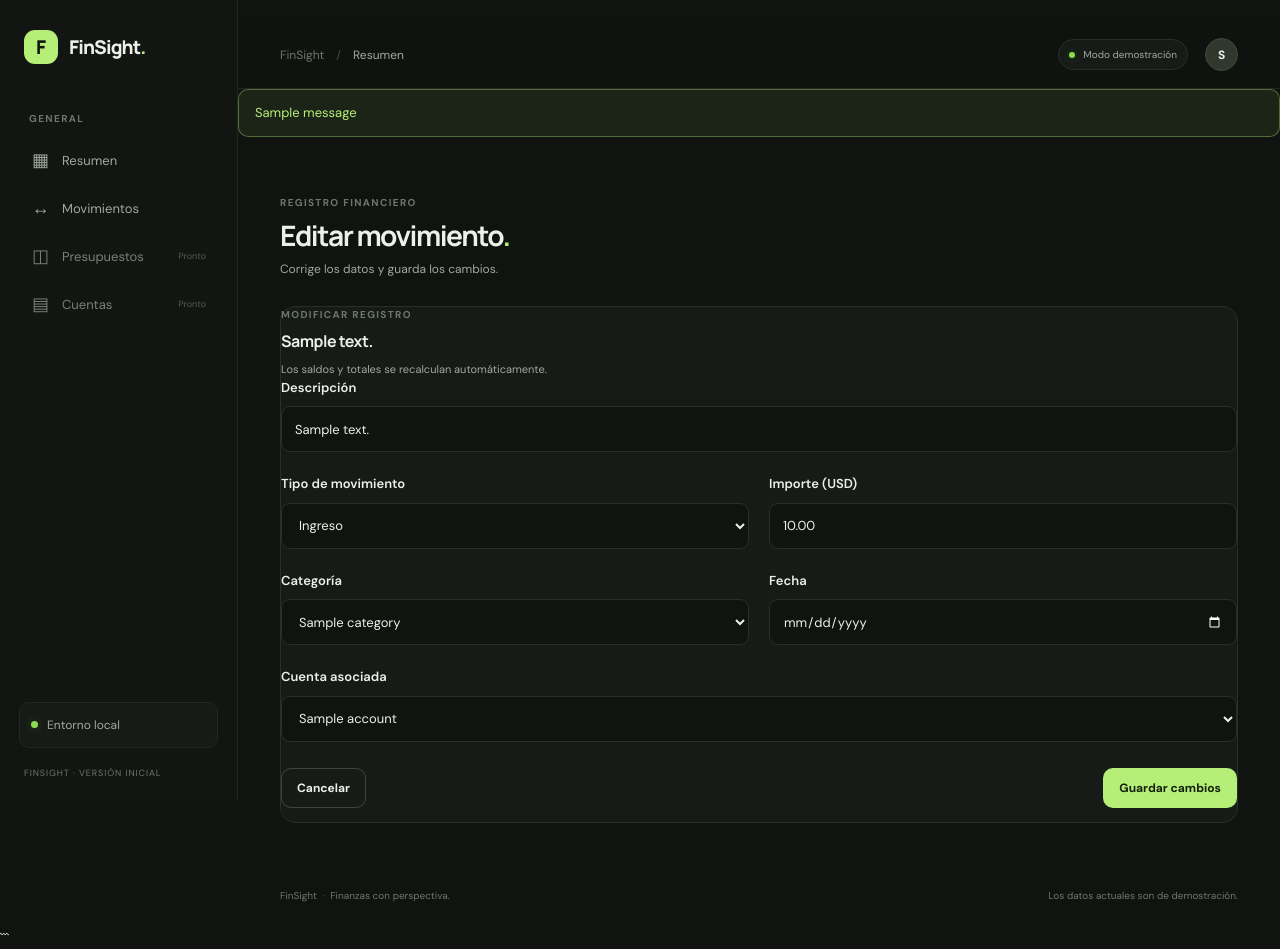
After one commit to sebasarellano/FinSight, a Flask app: template templates/edit_transaction.html in a window 1280 px wide. The commit adds this page. Run offline with Flask 3, Linux system fonts and the light colour scheme; the template is opened without the code that fills it: most values are stand-ins (such as "Sample title", 1, 10 or a date in 2020); one stand-in notice (Sample message) is shown.

Commit message:
feat: add edit and delete for transactions

```diff
--- a/app.py
+++ b/app.py
@@ -116,6 +116,30 @@ def get_transactions(limit=None):
         connection.close()
 
 
+def get_transaction(transaction_id):
+    """Obtiene un movimiento por su id, o None si no existe."""
+    connection = get_db_connection()
+
+    try:
+        return connection.execute(
+            """
+            SELECT
+                id,
+                description,
+                amount,
+                transaction_type,
+                category,
+                transaction_date,
+                account_id
+            FROM transactions
+            WHERE id = ?
+            """,
+            (transaction_id,),
+        ).fetchone()
+    finally:
+        connection.close()
+
+
 def get_account_balances():
     """Calcula el saldo actual de cada cuenta.
 
@@ -195,6 +219,67 @@ def get_month_summary(month_key):
 
 
 # ---------------------------------------------------------------
+# Validación del formulario de movimientos
+# ---------------------------------------------------------------
+def parse_transaction_form(form):
+    """Valida los datos del formulario (crear y editar usan lo mismo).
+
+    Devuelve una tupla (valores, error):
+    - si todo es válido: (diccionario con los valores limpios, None)
+    - si algo falla: (None, mensaje de error para el usuario)
+    """
+    description = form.get("description", "").strip()
+    amount_text = form.get("amount", "").strip()
+    transaction_type = form.get("transaction_type", "").strip()
+    category = form.get("category", "").strip()
+    transaction_date = form.get("transaction_date", "").strip()
+    account_id_text = form.get("account_id", "").strip()
+
+    if not description or len(description) > 120:
+        return None, (
+            "La descripción es obligatoria y no puede superar "
+            "los 120 caracteres."
+        )
+
+    if category not in CATEGORIES:
+        return None, "Selecciona una categoría válida."
+
+    if transaction_type not in ("income", "expense"):
+        return None, "Selecciona un tipo de movimiento válido."
+
+    # Convertir y validar el importe.
+    try:
+        amount = float(amount_text)
+    except ValueError:
+        amount = 0
+
+    if not math.isfinite(amount) or amount <= 0:
+        return None, "El importe debe ser un número mayor que cero."
+
+    # Validar la fecha.
+    try:
+        parsed_date = date.fromisoformat(transaction_date)
+    except ValueError:
+        return None, "Introduce una fecha válida."
+
+    # Validar el identificador de la cuenta.
+    try:
+        account_id = int(account_id_text)
+    except ValueError:
+        return None, "Selecciona una cuenta válida."
+
+    values = {
+        "description": description,
+        "amount": amount,
+        "transaction_type": transaction_type,
+        "category": category,
+        "transaction_date": parsed_date.isoformat(),
+        "account_id": account_id,
+    }
+    return values, None
+
+
+# ---------------------------------------------------------------
 # Rutas
 # ---------------------------------------------------------------
 @app.route("/")
@@ -238,52 +323,10 @@ def home():
 @app.route("/transactions", methods=["GET", "POST"])
 def transactions():
     if request.method == "POST":
-        description = request.form.get("description", "").strip()
-        amount_text = request.form.get("amount", "").strip()
-        transaction_type = request.form.get("transaction_type", "").strip()
-        category = request.form.get("category", "").strip()
-        transaction_date = request.form.get("transaction_date", "").strip()
-        account_id_text = request.form.get("account_id", "").strip()
+        values, error = parse_transaction_form(request.form)
 
-        # Validar que los campos de texto estén completos.
-        if not description or len(description) > 120:
-            flash(
-                "La descripción es obligatoria y no puede superar "
-                "los 120 caracteres.",
-                "error",
-            )
-            return redirect(url_for("transactions"))
-
-        if category not in CATEGORIES:
-            flash("Selecciona una categoría válida.", "error")
-            return redirect(url_for("transactions"))
-
-        if transaction_type not in ("income", "expense"):
-            flash("Selecciona un tipo de movimiento válido.", "error")
-            return redirect(url_for("transactions"))
-
-        # Convertir y validar el importe.
-        try:
-            amount = float(amount_text)
-        except ValueError:
-            amount = 0
-
-        if not math.isfinite(amount) or amount <= 0:
-            flash("El importe debe ser un número mayor que cero.", "error")
-            return redirect(url_for("transactions"))
-
-        # Validar la fecha.
-        try:
-            parsed_date = date.fromisoformat(transaction_date)
-        except ValueError:
-            flash("Introduce una fecha válida.", "error")
-            return redirect(url_for("transactions"))
-
-        # Validar el identificador de la cuenta.
-        try:
-            account_id = int(account_id_text)
-        except ValueError:
-            flash("Selecciona una cuenta válida.", "error")
+        if error:
+            flash(error, "error")
             return redirect(url_for("transactions"))
 
         connection = get_db_connection()
@@ -291,7 +334,7 @@ def transactions():
         try:
             account = connection.execute(
                 "SELECT id FROM accounts WHERE id = ?",
-                (account_id,),
+                (values["account_id"],),
             ).fetchone()
 
             if account is None:
@@ -308,16 +351,16 @@ def transactions():
                     transaction_date,
                     account_id
                 )
-                VALUES (?, ?, ?, ?, ?, ?)
+                VALUES (
+                    :description,
+                    :amount,
+                    :transaction_type,
+                    :category,
+                    :transaction_date,
+                    :account_id
+                )
                 """,
-                (
-                    description,
-                    amount,
-                    transaction_type,
-                    category,
-                    parsed_date.isoformat(),
-                    account_id,
-                ),
+                values,
             )
             connection.commit()
 
@@ -345,5 +388,116 @@ def transactions():
     )
 
 
+@app.route("/transactions/<int:transaction_id>/edit", methods=["GET", "POST"])
+def edit_transaction(transaction_id):
+    transaction = get_transaction(transaction_id)
+
+    # Solo se pueden editar ingresos y gastos. Las transferencias
+    # todavía no se crean desde la interfaz.
+    if transaction is None or transaction["transaction_type"] == "transfer":
+        flash("El movimiento que intentas editar no existe.", "error")
+        return redirect(url_for("transactions"))
+
+    if request.method == "POST":
+        values, error = parse_transaction_form(request.form)
+
+        if error:
+            flash(error, "error")
+            return redirect(
+                url_for("edit_transaction", transaction_id=transaction_id)
+            )
+
+        # El id del movimiento se añade a los valores para el UPDATE.
+        values["id"] = transaction_id
+
+        connection = get_db_connection()
+
+        try:
+            account = connection.execute(
+                "SELECT id FROM accounts WHERE id = ?",
+                (values["account_id"],),
+            ).fetchone()
+
+            if account is None:
+                flash("La cuenta seleccionada no existe.", "error")
+                return redirect(
+                    url_for("edit_transaction", transaction_id=transaction_id)
+                )
+
+            connection.execute(
+                """
+                UPDATE transactions
+                SET
+                    description = :description,
+                    amount = :amount,
+                    transaction_type = :transaction_type,
+                    category = :category,
+                    transaction_date = :transaction_date,
+                    account_id = :account_id
+                WHERE id = :id
+                """,
+                values,
+            )
+            connection.commit()
+
+        except Exception:
+            connection.rollback()
+            app.logger.exception("No se pudo actualizar el movimiento")
+            flash(
+                "No se pudo actualizar el movimiento. Inténtalo de nuevo.",
+                "error",
+            )
+            return redirect(
+                url_for("edit_transaction", transaction_id=transaction_id)
+            )
+
+        finally:
+            connection.close()
+
+        flash("Movimiento actualizado correctamente.", "success")
+        return redirect(url_for("transactions"))
+
+    return render_template(
+        "edit_transaction.html",
+        transaction=transaction,
+        accounts=get_accounts(),
+        categories=CATEGORIES,
+    )
+
+
+# Eliminar solo acepta POST: una acción que modifica datos no debe
+# poder dispararse con un simple enlace (GET).
+@app.route("/transactions/<int:transaction_id>/delete", methods=["POST"])
+def delete_transaction(transaction_id):
+    connection = get_db_connection()
+
+    try:
+        cursor = connection.execute(
+            "DELETE FROM transactions WHERE id = ?",
+            (transaction_id,),
+        )
+        connection.commit()
+        deleted = cursor.rowcount > 0
+
+    except Exception:
+        connection.rollback()
+        app.logger.exception("No se pudo eliminar el movimiento")
+        flash(
+            "No se pudo eliminar el movimiento. Inténtalo de nuevo.",
+            "error",
+        )
+        return redirect(url_for("transactions"))
+
+    finally:
+        connection.close()
+
+    if deleted:
+        flash("Movimiento eliminado correctamente.", "success")
+    else:
+        flash("El movimiento ya no existe.", "error")
+
+    return redirect(url_for("transactions"))
+
+
 if __name__ == "__main__":
     app.run(debug=True)
--- a/static/css/styles.css
+++ b/static/css/styles.css
@@ -1354,3 +1354,66 @@ a:focus-visible {
         transition: none;
     }
 }
+
+/* ==========================================================
+   Acciones por fila: editar y eliminar movimientos
+   ========================================================== */
+.actions-column {
+    text-align: right;
+    white-space: nowrap;
+}
+
+.row-actions {
+    display: inline-flex;
+    align-items: center;
+    gap: 0.5rem;
+}
+
+.row-actions form {
+    margin: 0;
+}
+
+.button-small {
+    padding: 0.4rem 0.8rem;
+    font-size: 0.8125rem;
+}
+
+.button-secondary {
+    background: transparent;
+    color: inherit;
+    border: 1px solid rgba(255, 255, 255, 0.18);
+    text-decoration: none;
+    cursor: pointer;
+    transition: background-color 0.15s ease, border-color 0.15s ease;
+}
+
+.button-secondary:hover {
+    background: rgba(255, 255, 255, 0.07);
+    border-color: rgba(255, 255, 255, 0.32);
+}
+
+.button-danger {
+    background: transparent;
+    color: #f08a8a;
+    border: 1px solid rgba(240, 138, 138, 0.35);
+    cursor: pointer;
+    transition: background-color 0.15s ease, border-color 0.15s ease;
+}
+
+.button-danger:hover {
+    background: rgba(240, 138, 138, 0.12);
+    border-color: rgba(240, 138, 138, 0.6);
+}
+
+.button-secondary:focus-visible,
+.button-danger:focus-visible {
+    outline: 2px solid currentColor;
+    outline-offset: 2px;
+}
+
+@media (prefers-reduced-motion: reduce) {
+    .button-secondary,
+    .button-danger {
+        transition: none;
+    }
+}
--- /dev/null
+++ b/templates/edit_transaction.html
@@ -0,0 +1,120 @@
+{% extends "base.html" %}
+
+{% block title %}Editar movimiento · FinSight{% endblock %}
+
+{% block content %}
+<section class="dashboard transactions-page">
+
+    <div class="page-heading">
+        <div>
+            <p class="eyebrow">REGISTRO FINANCIERO</p>
+            <h1>Editar movimiento<span class="heading-period">.</span></h1>
+            <p class="page-description">
+                Corrige los datos y guarda los cambios.
+            </p>
+        </div>
+    </div>
+
+    <section class="panel movement-form-panel">
+        <div class="panel-heading">
+            <div>
+                <p class="eyebrow">MODIFICAR REGISTRO</p>
+                <h2>{{ transaction['description'] }}</h2>
+                <p class="panel-description">
+                    Los saldos y totales se recalculan automáticamente.
+                </p>
+            </div>
+        </div>
+
+        <form method="POST"
+              action="{{ url_for('edit_transaction', transaction_id=transaction['id']) }}"
+              class="movement-form">
+
+            <div class="form-field form-field-wide">
+                <label for="description">Descripción</label>
+                <input
+                    id="description"
+                    name="description"
+                    type="text"
+                    maxlength="120"
+                    value="{{ transaction['description'] }}"
+                    required
+                >
+            </div>
+
+            <div class="form-field">
+                <label for="transaction_type">Tipo de movimiento</label>
+                <select id="transaction_type" name="transaction_type" required>
+                    <option value="income"
+                        {% if transaction['transaction_type'] == 'income' %}selected{% endif %}>
+                        Ingreso
+                    </option>
+                    <option value="expense"
+                        {% if transaction['transaction_type'] == 'expense' %}selected{% endif %}>
+                        Gasto
+                    </option>
+                </select>
+            </div>
+
+            <div class="form-field">
+                <label for="amount">Importe (USD)</label>
+                <input
+                    id="amount"
+                    name="amount"
+                    type="number"
+                    min="0.01"
+                    step="0.01"
+                    value="{{ '%.2f'|format(transaction['amount']) }}"
+                    required
+                >
+            </div>
+
+            <div class="form-field">
+                <label for="category">Categoría</label>
+                <select id="category" name="category" required>
+                    {% for category in categories %}
+                    <option value="{{ category }}"
+                        {% if category == transaction['category'] %}selected{% endif %}>
+                        {{ category }}
+                    </option>
+                    {% endfor %}
+                </select>
+            </div>
+
+            <div class="form-field">
+                <label for="transaction_date">Fecha</label>
+                <input
+                    id="transaction_date"
+                    name="transaction_date"
+                    type="date"
+                    value="{{ transaction['transaction_date'] }}"
+                    required
+                >
+            </div>
+
+            <div class="form-field form-field-wide">
+                <label for="account_id">Cuenta asociada</label>
+                <select id="account_id" name="account_id" required>
+                    {% for account in accounts %}
+                    <option value="{{ account['id'] }}"
+                        {% if account['id'] == transaction['account_id'] %}selected{% endif %}>
+                        {{ account['name'] }}
+                    </option>
+                    {% endfor %}
+                </select>
+            </div>
+
+            <div class="form-actions form-field-wide">
+                <a class="button button-secondary"
+                   href="{{ url_for('transactions') }}">
+                    Cancelar
+                </a>
+                <button class="button button-primary" type="submit">
+                    Guardar cambios
+                </button>
+            </div>
+        </form>
+    </section>
+
+</section>
+{% endblock %}
```
Also changed, not shown: templates/transactions.html (+22 -1 lines).
